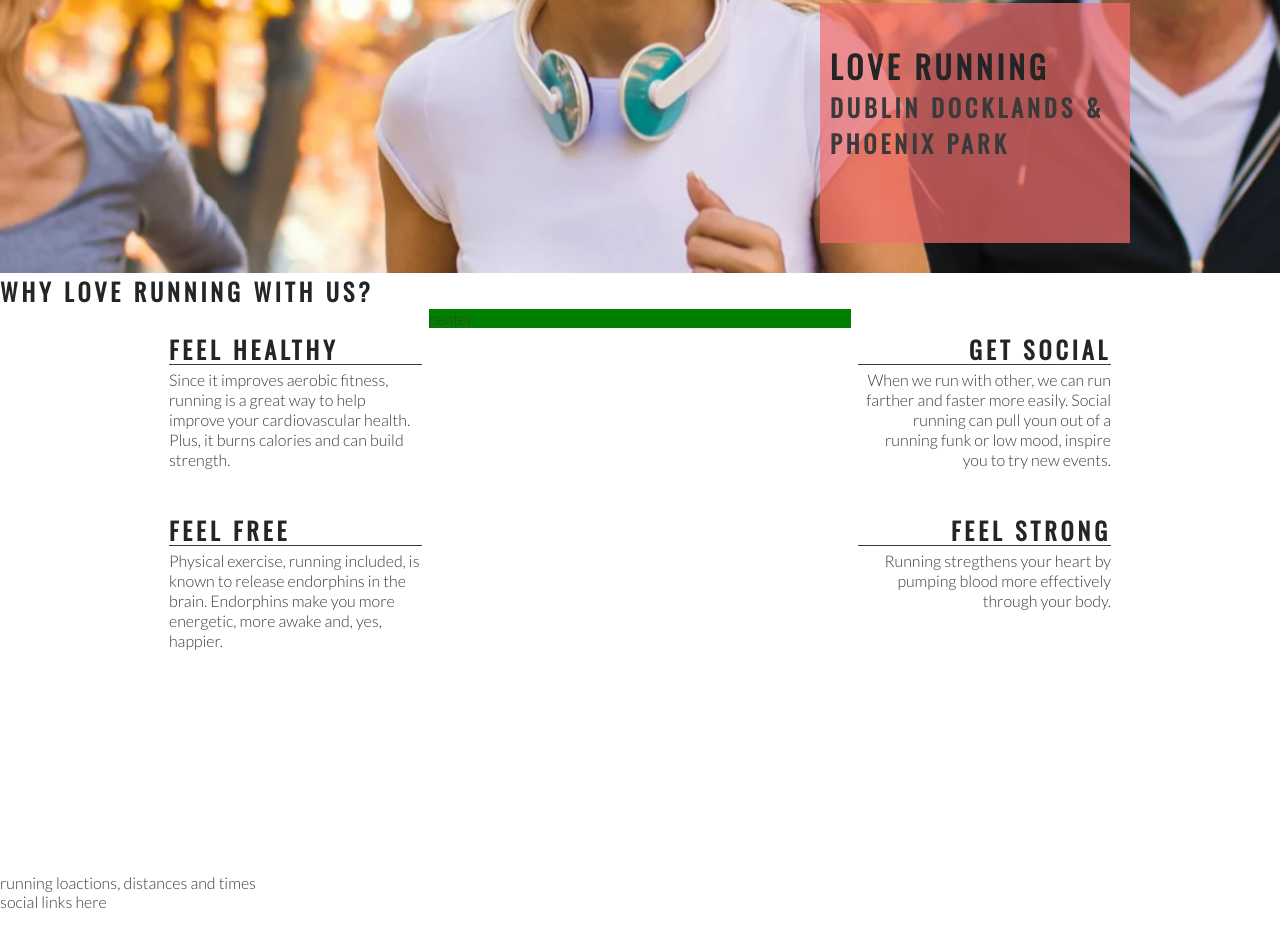
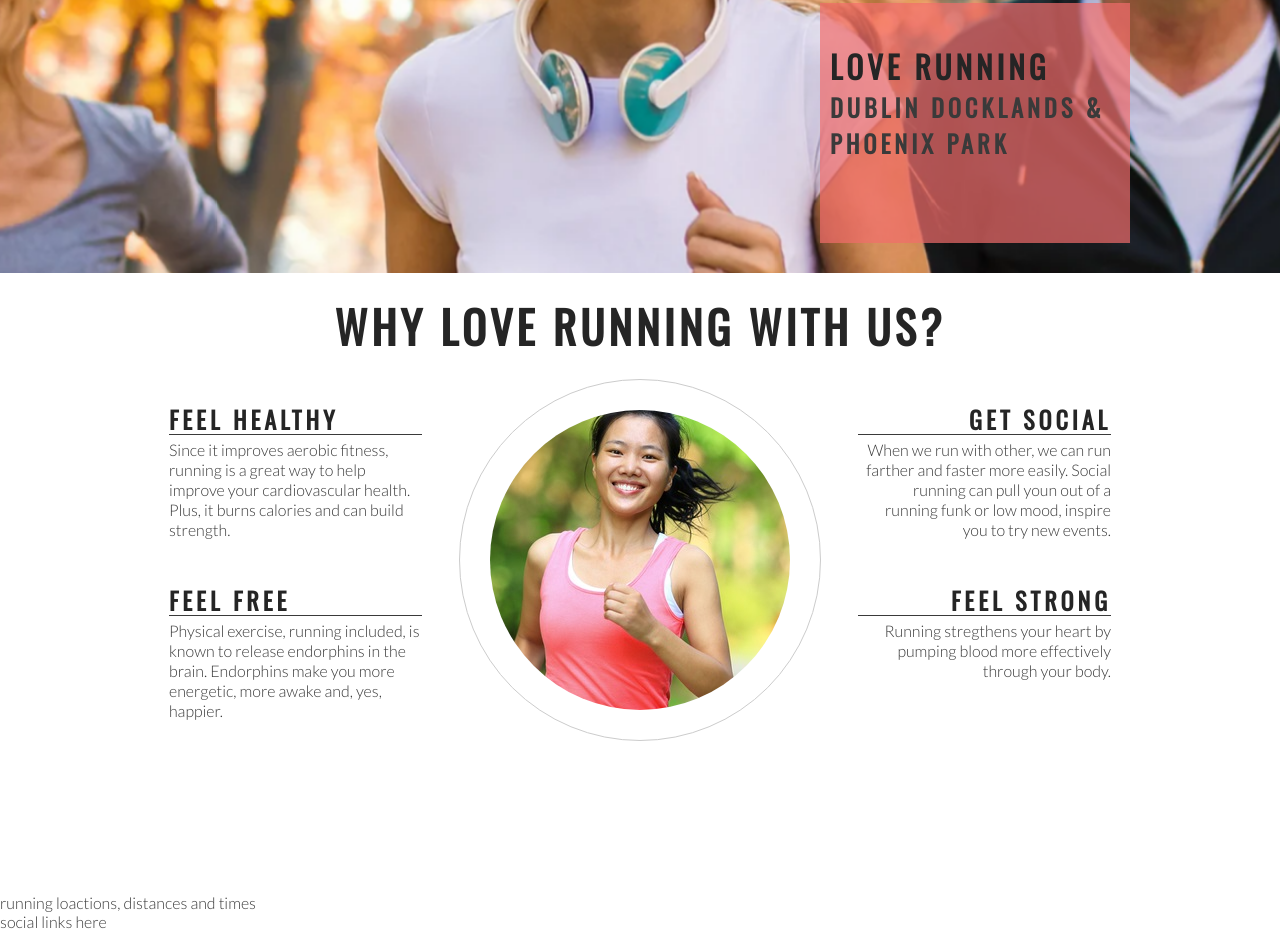
Before and after one commit to mmunson94/love-running, a plain HTML site: page index.html in a window 1280 px wide. Shown: the part 402-1333 px from the top of the page. Drawn offline with nearby package versions, Linux system fonts and the light colour scheme.

Commit message:
Add club ethos image and style into a circle

```diff
--- a/assets/css/style.css
+++ b/assets/css/style.css
@@ -127,7 +127,7 @@ hr {
 #center-about {
     width: 33%;
     margin: 0 auto;
-    background-color: green;
+
 }
 
 .left-about-heading {
@@ -153,3 +153,26 @@ margin-bottom: 50px;
 .right-about-heading p {
     text-align: right;
 }
+
+#welcome {
+    text-align: center;
+    margin: 20px 0;
+    font-size: 280%;
+}
+
+#circle-container {
+    width: 300px;
+    height: 300px;
+    padding: 30px;
+    border-style: solid;
+    border-color: #ccc;
+    border-width: 1px;
+    border-radius: 50%;
+    margin: 0 auto;
+}
+
+#circle-cover-bg {
+    background: url('../images/ethos-center-image.jpeg') no-repeat center center;
+    height: 100%;
+    border-radius: 50%;
+}
--- a/index.html
+++ b/index.html
@@ -36,8 +36,9 @@
             <h3>Dublin Docklands & Phoenix Park</h3>
         </div>
     </section>
+
     <section id="club-ethos">
-        <h1>Why Love Running With Us?</h1>
+        <h2 id="welcome">Why Love Running With Us?</h2>
 
         <div id="left-about">
             <div class="left-about-heading">
@@ -81,7 +82,13 @@
             </div>
 
         </div>
-        <div id="center-about">center</div>
+        <div id="center-about">
+            <div id="circle-container">
+                <div id="circle-cover-bg">
+
+                </div>
+            </div>
+        </div>
     </section>
     <section>
         running loactions, distances and times
```
Also changed, not shown: assets/images/ethos-center-image.jpeg (added).
